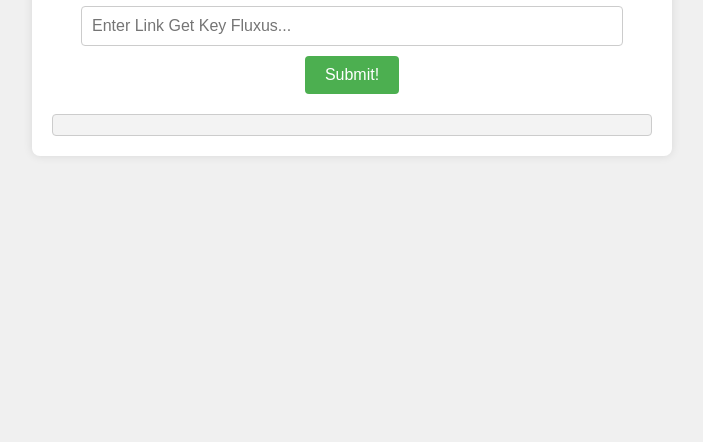
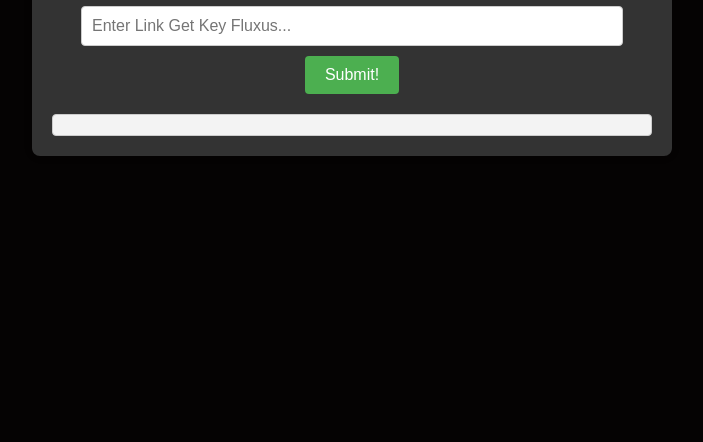
Before and after one commit to 3sut2z/api-fluxus, a plain HTML site: page index.html in a window 1280 px wide. Shown: the part 358-800 px from the top of the page, without its empty margins (288-991 px from the left). Drawn offline with Linux system fonts and the light colour scheme.

Commit message:
Update styles.css

```diff
--- a/styles.css
+++ b/styles.css
@@ -1,6 +1,6 @@
 body {
     font-family: Arial, sans-serif;
-    background-color: #f0f0f0;
+    background-color: #050303;
     margin: 0;
     padding: 0;
     display: flex;
@@ -11,7 +11,7 @@ body {
 
 .container {
     text-align: center;
-    background-color: #fff;
+    background-color: #333;
     padding: 20px;
     border-radius: 8px;
     box-shadow: 0 0 10px rgba(0, 0, 0, 0.1);
```
